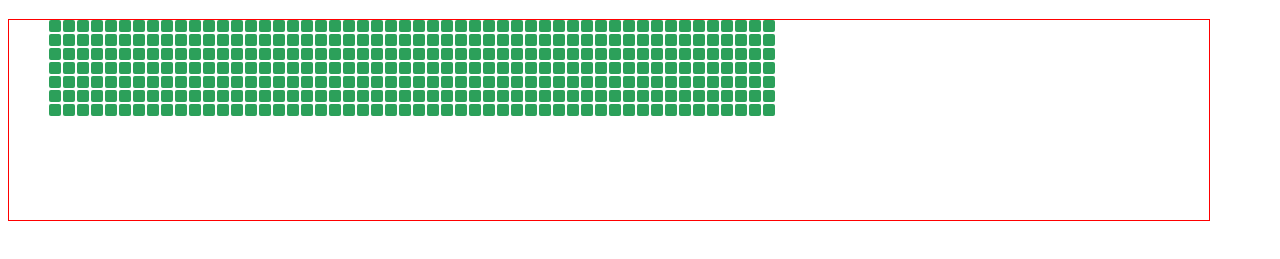
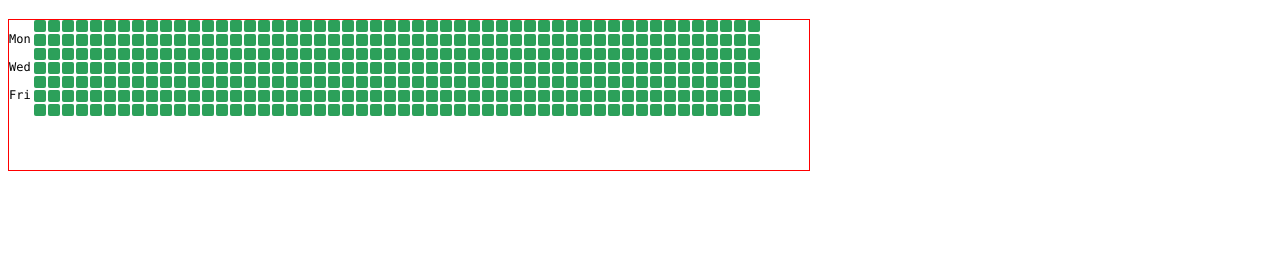
Before and after one commit to enyichiaagu/commit-graph, a plain HTML site: page index.html in a window 1280 px wide. Shown: the part 61-320 px from the top of the page. Drawn offline with Linux system fonts and the light colour scheme.

Commit message:
improved the codebase

```diff
--- a/index.html
+++ b/index.html
@@ -8,7 +8,7 @@
   </head>
   <body>
     <h1>Commit Graph Playground</h1>
-    <svg width="1200" height="200"></svg>
+    <svg id="commits"></svg>
     <script src="script.js"></script>
   </body>
 </html>
--- a/script.js
+++ b/script.js
@@ -1,34 +1,71 @@
+// Grabbing the SVG Element
+const commitsSvg = document.querySelector('#commits');
+const svgNamespace = 'http://www.w3.org/2000/svg';
+
+// Setting the dimensions
+commitsSvg.setAttribute('height', 150);
+commitsSvg.setAttribute('width', 800);
+
+// Constants for the commit graph squares
 const squareLength = 12,
   squareRadius = 2,
   padding = 2,
-  xStart = 40,
+  xStart = 25,
   yStart = 0,
   totalWeeks = 52;
 
+// Define days to display
+const displayDays = ['Mon', 'Wed', 'Fri'];
+
+// Function to generate text for days
+function textSvg(xPosition, yPosition, string) {
+  const text = document.createElementNS(svgNamespace, 'text');
+  const yPlacement = yPosition + squareLength / 2;
+  text.setAttributeNS(null, 'x', xPosition);
+  text.setAttributeNS(null, 'y', yPlacement);
+  text.setAttributeNS(null, 'dominant-baseline', 'middle');
+  text.textContent = string;
+
+  return text;
+}
+
 // function to generate a single square
-const squareSvgString = (xPosition, yPosition, length, radius) =>
-  `<rect x="${xPosition}" y="${yPosition}" width="${length}" height="${length}" rx="${radius}" ry="${radius}" />`;
+function squareSvg(xPosition, yPosition, length, radius) {
+  const square = document.createElementNS(svgNamespace, 'rect');
+  square.setAttributeNS(null, 'x', xPosition);
+  square.setAttributeNS(null, 'y', yPosition);
+  square.setAttributeNS(null, 'width', length);
+  square.setAttributeNS(null, 'height', length);
+  square.setAttributeNS(null, 'rx', radius);
+  square.setAttributeNS(null, 'ry', radius);
+  return square;
+}
 
 // function to generate rows of the commit graph
 function generateSvgRow(weeks, yPosition) {
-  let rowSvg = '',
-    xPosition = xStart;
+  let xPosition = xStart;
   for (let i = 0; i < weeks; i++) {
-    rowSvg += squareSvgString(xPosition, yPosition, squareLength, squareRadius);
+    commitsSvg.appendChild(
+      squareSvg(xPosition, yPosition, squareLength, squareRadius)
+    );
     xPosition += squareLength + padding;
   }
-  return rowSvg;
 }
 
 // function to generate the columns of the commit graph
 function generateCommitGraph(weeks, days = 7) {
-  let totalString = '';
-  let yPosition = yStart;
+  let yPosition = yStart,
+    daysIterator = 0;
   for (let i = 0; i < days; i++) {
-    totalString += generateSvgRow(weeks, yPosition);
+    // Add days text if day number is odd
+    if (i % 2 === 1) {
+      commitsSvg.appendChild(textSvg(0, yPosition, displayDays[daysIterator]));
+      daysIterator++;
+    }
+
+    generateSvgRow(weeks, yPosition);
     yPosition += squareLength + padding;
   }
-  return totalString;
 }
 
-document.querySelector('svg').innerHTML = generateCommitGraph(totalWeeks);
+generateCommitGraph(totalWeeks);
--- a/style.css
+++ b/style.css
@@ -5,3 +5,8 @@ svg {
 svg rect {
   fill: #2ca05a;
 }
+
+svg text {
+  font-family: Consolas;
+  font-size: 12px;
+}
```
